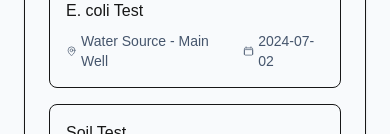
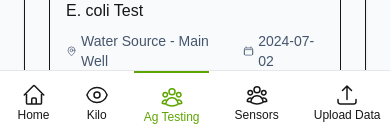
Before and after one commit to PurpleMaia/kilo-dashboard, a Next.js app: page /dashboard/ag-testing in a window 390 px wide. Shown: the part 710-844 px from the top of the page. Built offline with nearby package versions, Linux system fonts and the light colour scheme; no server answers.

Commit message:
made a bottom navigation for mobile view and formatted the home page for mobile

```diff
--- a/src/app/components/dashboard/bottomnav.tsx
+++ b/src/app/components/dashboard/bottomnav.tsx
@@ -1,6 +1,5 @@
 
 import NavLinks from './nav-links';
-import { ArrowUpTrayIcon, PowerIcon } from '@heroicons/react/24/outline';
 
 
 const BottomNav = () => {
@@ -8,8 +7,8 @@ const BottomNav = () => {
     <>
 
       {/* Bottom navigation for mobile */}
-      <div className="lg:hidden fixed bottom-0 left-0 right-0 z-40 bg-white backdrop-blur-sm border-t border-gray-200 bg-white border-t">
-        <div className="flex grow flex-row space-x-2 p-2">
+      <div className="fixed bottom-0 left-0 right-0 h-16 z-40 bg-white backdrop-blur-sm border-t border-gray-200 bg-white border-t">
+        <div className="flex grow flex-row space-x-2">
             <NavLinks />
         </div>
       </div>
--- a/src/app/components/dashboard/nav-links.tsx
+++ b/src/app/components/dashboard/nav-links.tsx
@@ -3,6 +3,7 @@ import { links } from '@/app/lib/links'
 import Link from 'next/link' // no page refresh, optimizes and prefetches code on navigation
 import { usePathname } from 'next/navigation'; // React web hook (client) to get the current path (need to declare a Client Component)
 import clsx from 'clsx';
+import { useMobile } from '@/app/contexts/MobileContext';
 
 // Map of links to display in the side navigation.
 // Depending on the size of the application, this would be stored in a database.
@@ -10,6 +11,7 @@ import clsx from 'clsx';
 
 export default function NavLinks() {
   const pathname = usePathname()
+  const { isMobile } = useMobile()
   return (
     <>
       {links.map((link) => {
@@ -20,15 +22,28 @@ export default function NavLinks() {
             href={link.href}
             // if the pathname matches the link.href, then highlight blue
             className={clsx(
-              "pl-2 flex grow items-center justify-begin gap-2 rounded-md text-sm text-white font-medium",
+              "pl-2 grow gap-2 font-medium items-center transition-colors",
               {
-                'text-blue-600' : pathname === link.href
+                'text-lime-600' : pathname === link.href,
+                'flex text-white justify-begin' : !isMobile,
+                'justify-center' : isMobile
               }
             )}
-
           >
-            <LinkIcon className="w-6" />
-            <p className="">{link.name}</p>
+            <div className={clsx(
+              'pt-3 flex items-center justify-center text-center transition-all duration-200',
+              {
+                'border-t-2 border-lime-600' : pathname === link.href
+              }
+            )}>
+              <LinkIcon className="w-6" />
+            </div>
+              <p className={clsx(
+                'text-center',
+                {
+                  'text-xs' : isMobile
+                }
+              )}>{link.name}</p>
           </Link>
         );
       })}
--- a/src/app/components/home/KiloNotesWidget.tsx
+++ b/src/app/components/home/KiloNotesWidget.tsx
@@ -63,7 +63,7 @@ export default function KiloNotes() {
   };
 
     return (
-    <Card className="h-full">
+    <Card className="h-full border-gray-300 bg-white">
       <CardContent className="h-full py-4">
         <div className="space-y-4 h-full overflow-y-auto">
                 {observations.map((obs) => (
--- a/src/app/components/home/LocationWidget.tsx
+++ b/src/app/components/home/LocationWidget.tsx
@@ -37,7 +37,7 @@ export default function LocationWidget({ locations }: LocationWidgetProps) {
             >
                 {locations.map((location, index) => (
                     <SwiperSlide key={index}>
-                        <div className="bg-white rounded-lg p-4 border border-gray-200 h-full flex flex-col">
+                        <div className="bg-white rounded-lg p-4 border border-gray-300 h-full flex flex-col">
                             <div className="flex items-center justify-between mb-4 flex-shrink-0">
                                 <h3 className="text-lg font-semibold text-gray-900">
                                     {location.name}
--- a/src/app/dashboard/layout.tsx
+++ b/src/app/dashboard/layout.tsx
@@ -1,9 +1,12 @@
 'use client'
+import BottomNav from "../components/dashboard/bottomnav"
 import SideNav from "../components/dashboard/sidenav"
 import TopPanel from "../components/dashboard/top-panel"
 import { MobileProvider } from "../contexts/MobileContext"
 
+
 export default function Layout({ children }: { children: React.ReactNode }) {
+
     return (
       <MobileProvider>
         <div className="relative h-screen overflow-hidden">
@@ -21,12 +24,17 @@ export default function Layout({ children }: { children: React.ReactNode }) {
             className={`
               bg-gray-50
               md:overflow-hidden md:h-[calc(100vh-4rem)]
-              overflow-auto h-[calc(100vh-4rem)]
+              overflow-auto h-[calc(100vh-8rem)]
               md:ml-44
             `}
           >
             {children}
           </main>
+
+
+          <footer className="md:hidden">
+              <BottomNav />
+          </footer>
         </div>
       </MobileProvider>
     )
--- a/src/app/dashboard/page.tsx
+++ b/src/app/dashboard/page.tsx
@@ -32,7 +32,7 @@ export default async function Page() {
 
               {/* Right Column - Diary Entries */}
               <div className="space-y-4">
-                <h2 className="text-lg md:text-xl font-semibold text-gray-900">Field Diary</h2>
+                <h2 className="text-lg md:text-xl font-semibold text-gray-900">Kilo Notes</h2>
                 <div className="h-96">
                   <KiloNotes />
                 </div>
--- a/src/app/lib/links.ts
+++ b/src/app/lib/links.ts
@@ -1,8 +1,6 @@
 import {
   HomeIcon,
-  DocumentDuplicateIcon,
   ArrowUpTrayIcon,
-  UserCircleIcon,
   EyeIcon,
   UserGroupIcon
 } from '@heroicons/react/24/outline';
@@ -29,11 +27,6 @@ export const links = [
     href: '/dashboard/upload',
     icon: ArrowUpTrayIcon,
   },
-  {
-    name: 'Profile',
-    href: '/dashboard/profile',
-    icon: UserCircleIcon,
-  },
   // { name: 'Sensors', href: '/dashboard/sensors', icon: EyeIcon },
 ];
 
```
